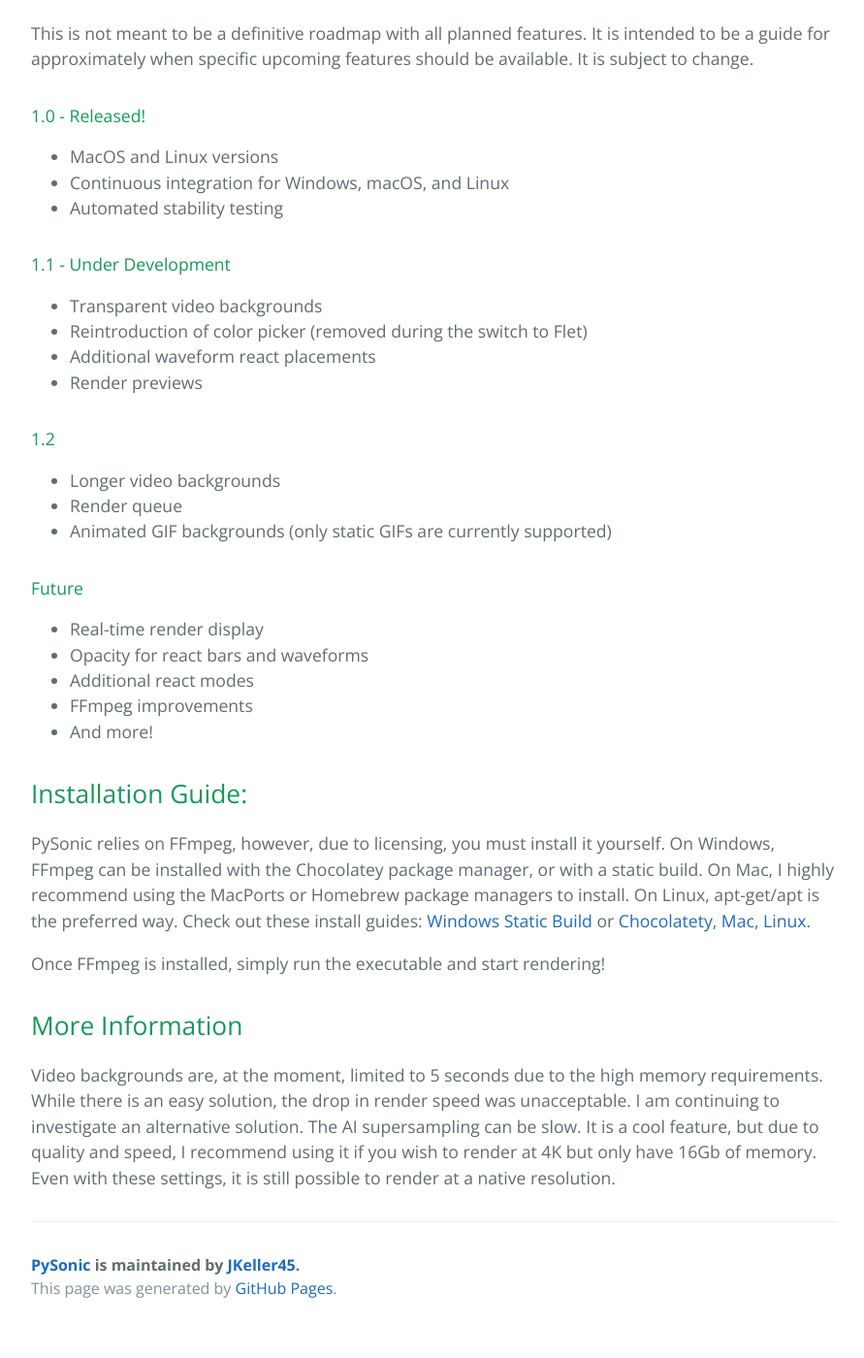
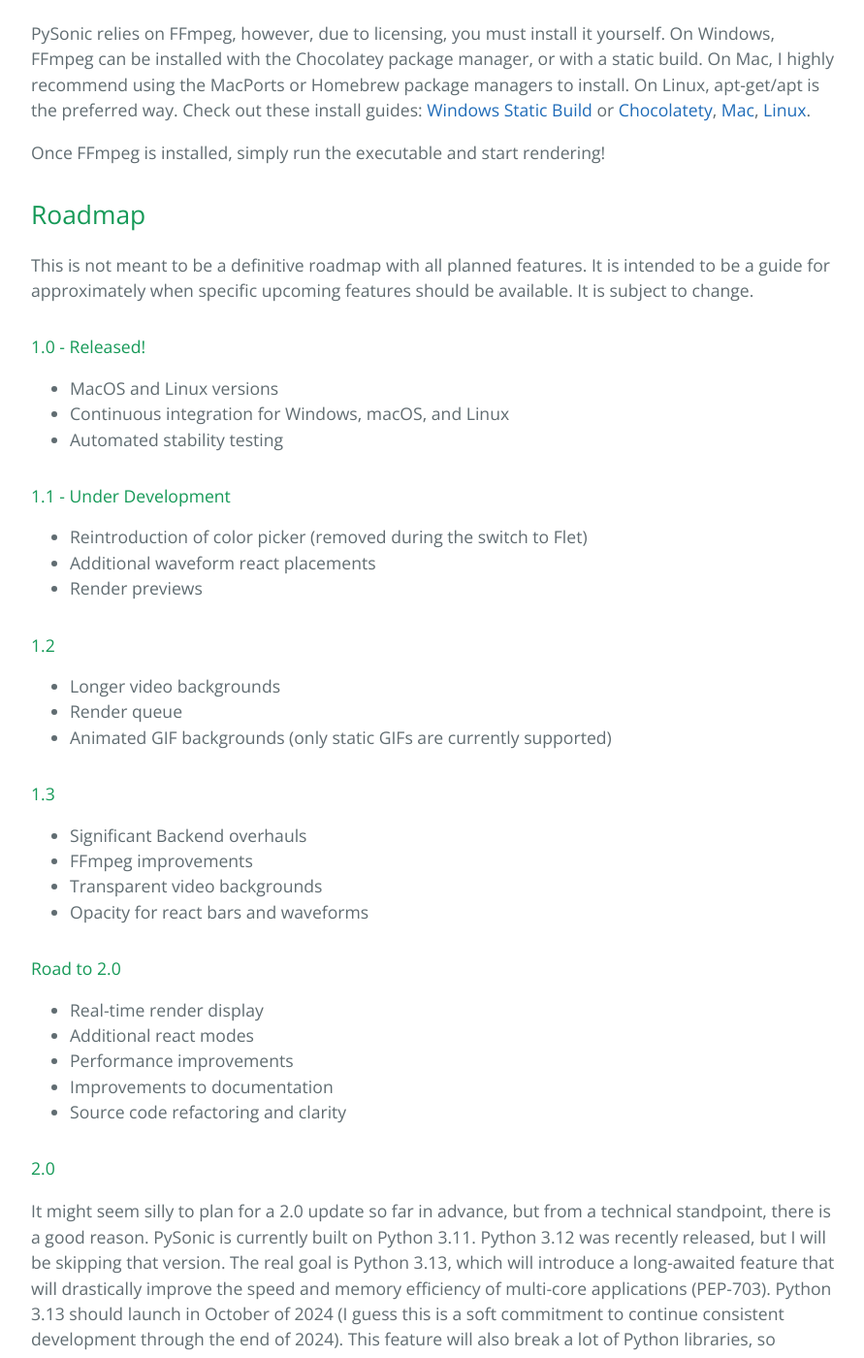
Before and after one commit to JKeller45/PySonic, a Jekyll site: the page built from index.md, in a window 1280 px wide and 1400 px high, scrolled down 1893 px. Shown: the whole window at 97% size, without its empty margins (192-1083 px from the left). Built offline with Jekyll 4.4.1, drawn with Linux system fonts in a browser that asks for light colours; our own code applies the rules of GitHub Pages for plain Markdown files; before the commit the page ends 3265 px from its top, so only the background shows below that; some of the changed text lies outside the part shown.

Commit message:
Update index.md
- Updated Roadmap
- Discussed 2.0
- Reorganized page

```diff
--- a/index.md
+++ b/index.md
@@ -41,6 +41,11 @@
 
 </div>
 
+## Installation Guide:
+PySonic relies on FFmpeg, however, due to licensing, you must install it yourself. On Windows, FFmpeg can be installed with the Chocolatey package manager, or with a static build. On Mac, I highly recommend using the MacPorts or Homebrew package managers to install. On Linux, apt-get/apt is the preferred way. Check out these install guides: [Windows Static Build](https://phoenixnap.com/kb/ffmpeg-windows) or [Chocolatety](https://community.chocolatey.org/packages/ffmpeg-shared), [Mac](https://phoenixnap.com/kb/ffmpeg-mac), [Linux](https://www.hostinger.com/tutorials/how-to-install-ffmpeg).
+
+Once FFmpeg is installed, simply run the executable and start rendering!
+
 ## Roadmap
 
 This is not meant to be a definitive roadmap with all planned features. It is intended to be a guide for approximately when specific upcoming features should be available. It is subject to change.
@@ -53,7 +58,6 @@
 
 #### 1.1 - Under Development
 
-- Transparent video backgrounds
 - Reintroduction of color picker (removed during the switch to Flet)
 - Additional waveform react placements
 - Render previews
@@ -64,18 +68,25 @@
 - Render queue
 - Animated GIF backgrounds (only static GIFs are currently supported)
 
-#### Future
+#### 1.3
+- Significant Backend overhauls
+- FFmpeg improvements
+- Transparent video backgrounds
+- Opacity for react bars and waveforms
+
+#### Road to 2.0
 
 - Real-time render display
-- Opacity for react bars and waveforms
 - Additional react modes
-- FFmpeg improvements
-- And more!
+- Performance improvements
+- Improvements to documentation
+- Source code refactoring and clarity
 
-## Installation Guide:
-PySonic relies on FFmpeg, however, due to licensing, you must install it yourself. On Windows, FFmpeg can be installed with the Chocolatey package manager, or with a static build. On Mac, I highly recommend using the MacPorts or Homebrew package managers to install. On Linux, apt-get/apt is the preferred way. Check out these install guides: [Windows Static Build](https://phoenixnap.com/kb/ffmpeg-windows) or [Chocolatety](https://community.chocolatey.org/packages/ffmpeg-shared), [Mac](https://phoenixnap.com/kb/ffmpeg-mac), [Linux](https://www.hostinger.com/tutorials/how-to-install-ffmpeg).
+#### 2.0
+It might seem silly to plan for a 2.0 update so far in advance, but from a technical standpoint, there is a good reason. PySonic is currently built on Python 3.11. Python 3.12 was recently released, but I will be skipping that version. The real goal is Python 3.13, which will introduce a long-awaited feature that will drastically improve the speed and memory efficiency of multi-core applications (PEP-703). Python 3.13 should launch in October of 2024 (I guess this is a soft commitment to continue consistent development through the end of 2024). This feature will also break a lot of Python libraries, so planning to use this feature in advance means I must only use packages that will receive consistent updates. The downside is that I might need to re-write or fork several libraries. With all that said, the planned features are:
 
-Once FFmpeg is installed, simply run the executable and start rendering!
+- Migrate to Python 3.13
+- Dramatic multicore performance and memory improvements through No-GIL Python
 
 ## More Information
-Video backgrounds are, at the moment, limited to 5 seconds due to the high memory requirements. While there is an easy solution, the drop in render speed was unacceptable. I am continuing to investigate an alternative solution. The AI supersampling can be slow. It is a cool feature, but due to quality and speed, I recommend using it if you wish to render at 4K but only have 16Gb of memory. Even with these settings, it is still possible to render at a native resolution.
+Video backgrounds are, at the moment, limited to 5 seconds due to the high memory requirements. While there is an easy solution, the drop in render speed was unacceptable. I am continuing to investigate an alternative solution. The AI supersampling can be slow. It is a cool feature, but due to quality and speed, I recommend using it only if you wish to render at 4K but have just 16Gb of memory. Even with these settings, it is still possible to render at a native resolution.
```
